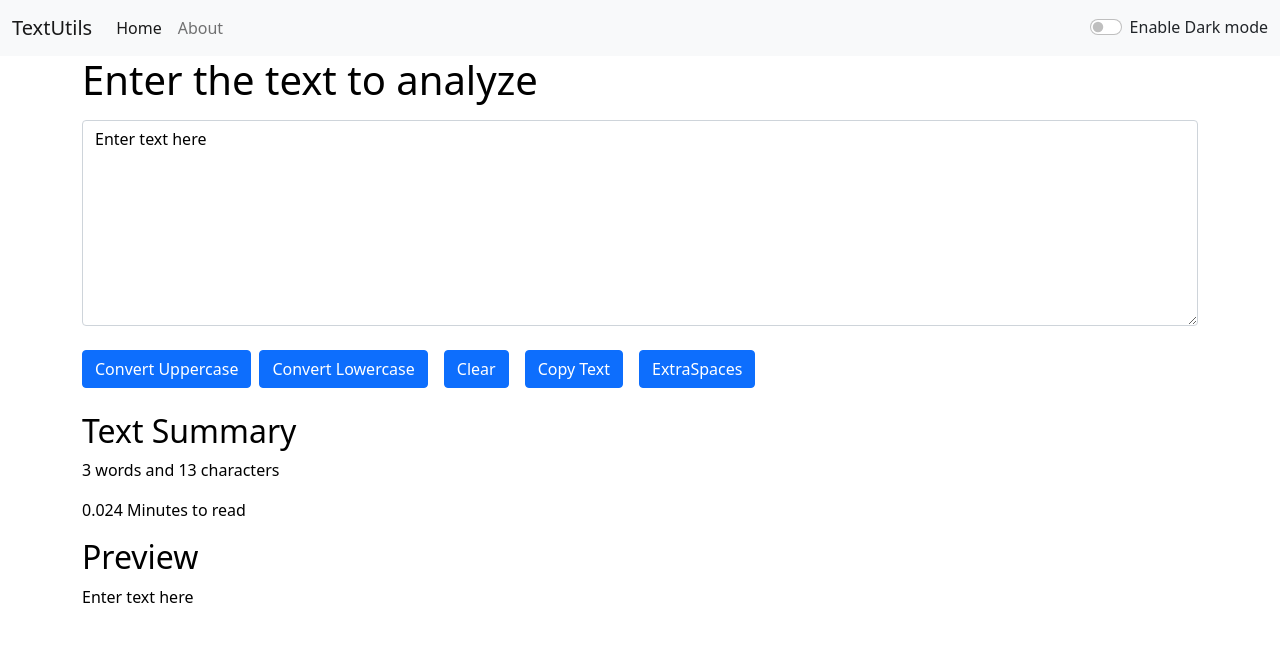
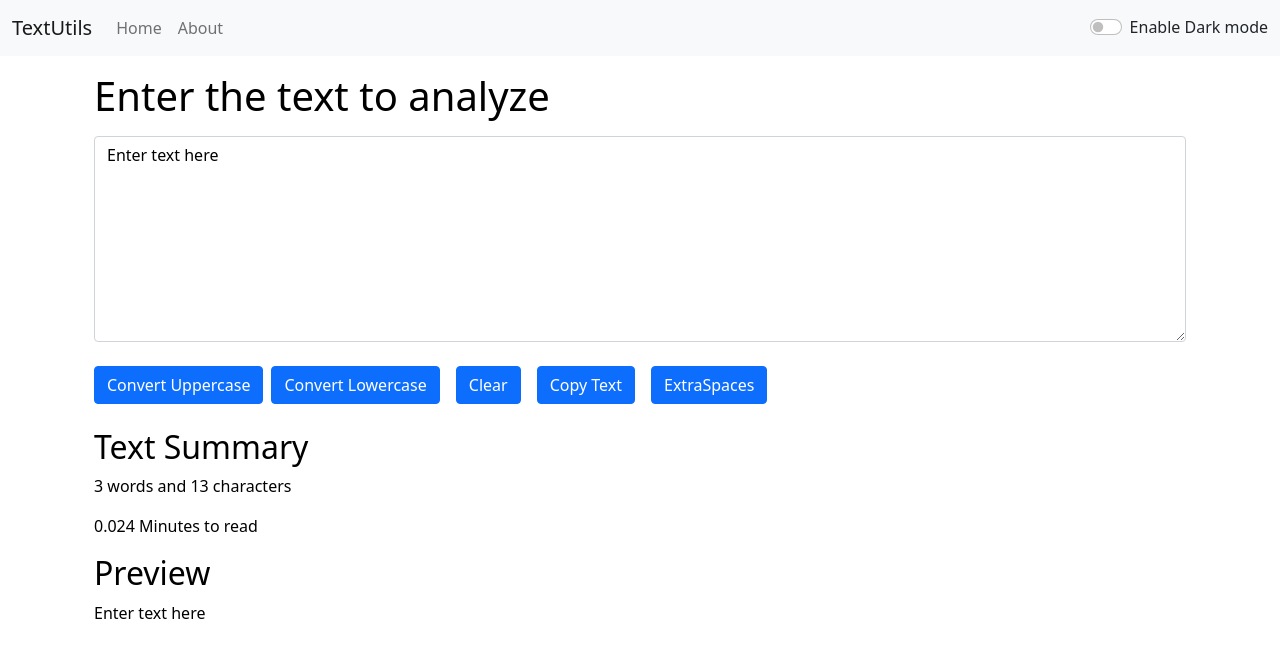
Before and after one commit to fsuleman2/textutils-react, a React (Create React App) app: page / in a window 1280 px wide. Shown: the top 658 px of the page. Built offline with nearby package versions, Linux system fonts and the light colour scheme.

Commit message:
navbar fixed

```diff
--- a/src/App.js
+++ b/src/App.js
@@ -47,23 +47,21 @@
         toggleText={modeText}
       />
       <Alert alert={alert} />
-      {/* <div className="container my-3">
-      </div> */}
+
       <Switch>
         <Route exact path="/about">
-          <About showAlert={showAlert} mode={mode}/>
+          <About showAlert={showAlert} mode={mode} />
         </Route>
         <Route exact path="/">
+          <div className="container my-3">
             <TextForm
               showAlert={showAlert}
               mode={mode}
               heading="Enter the text to analyze"
             />
+          </div>
         </Route>
-
       </Switch>
-
-
     </Router>
   );
 }
--- a/src/components/Navbar.js
+++ b/src/components/Navbar.js
@@ -6,7 +6,7 @@
     <nav
       className={`navbar navbar-expand-lg navbar navbar-${props.mode} bg-${props.mode}`}
     >
-      <div className="container-fluid">
+      <div className="container-fluid ">
         <Link className="navbar-brand" to="/">
           {props.title}
         </Link>
@@ -24,7 +24,7 @@
         <div className="collapse navbar-collapse" id="navbarSupportedContent">
           <ul className="navbar-nav me-auto mb-2 mb-lg-0">
             <li className="nav-item">
-              <Link className="nav-link active" aria-current="page" to="/">
+              <Link className="nav-link" aria-current="page" to="/">
                 Home
               </Link>
             </li>
```
Lines whose indentation alone changed are shown as unchanged.
